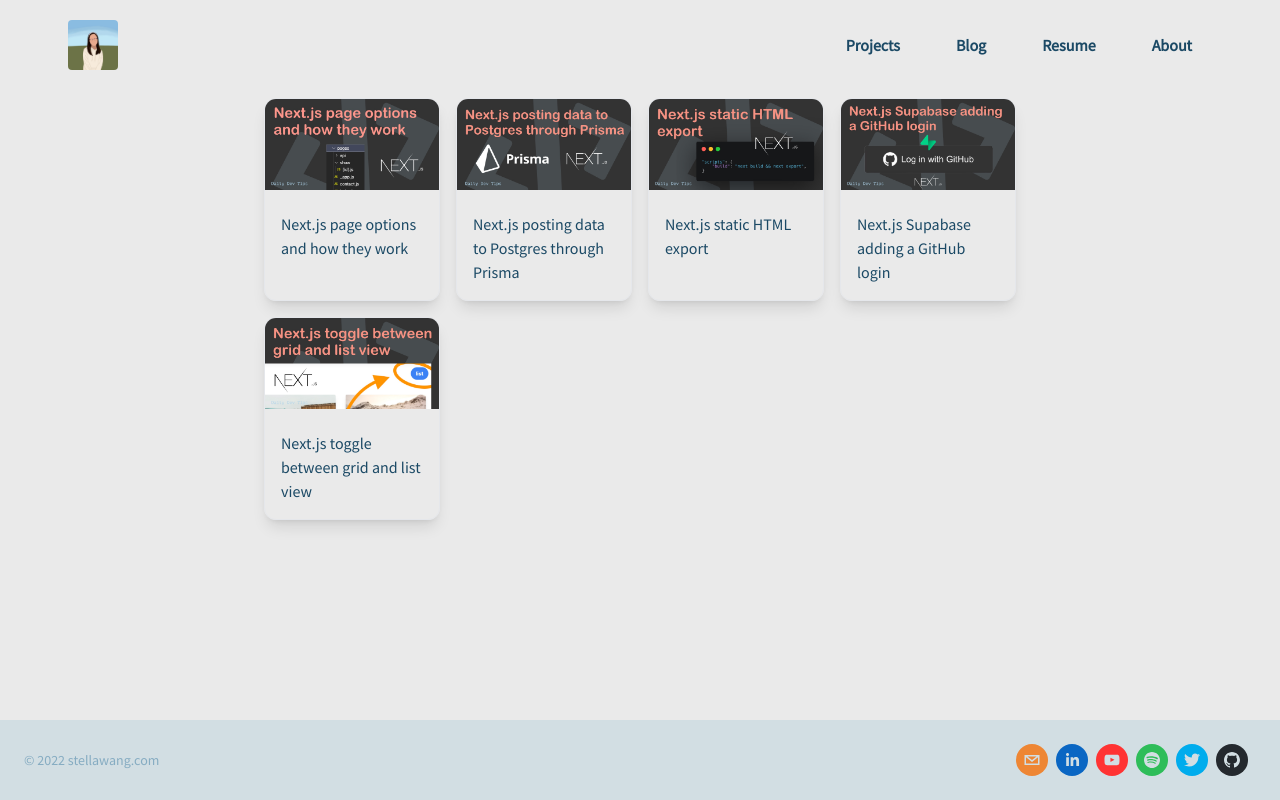
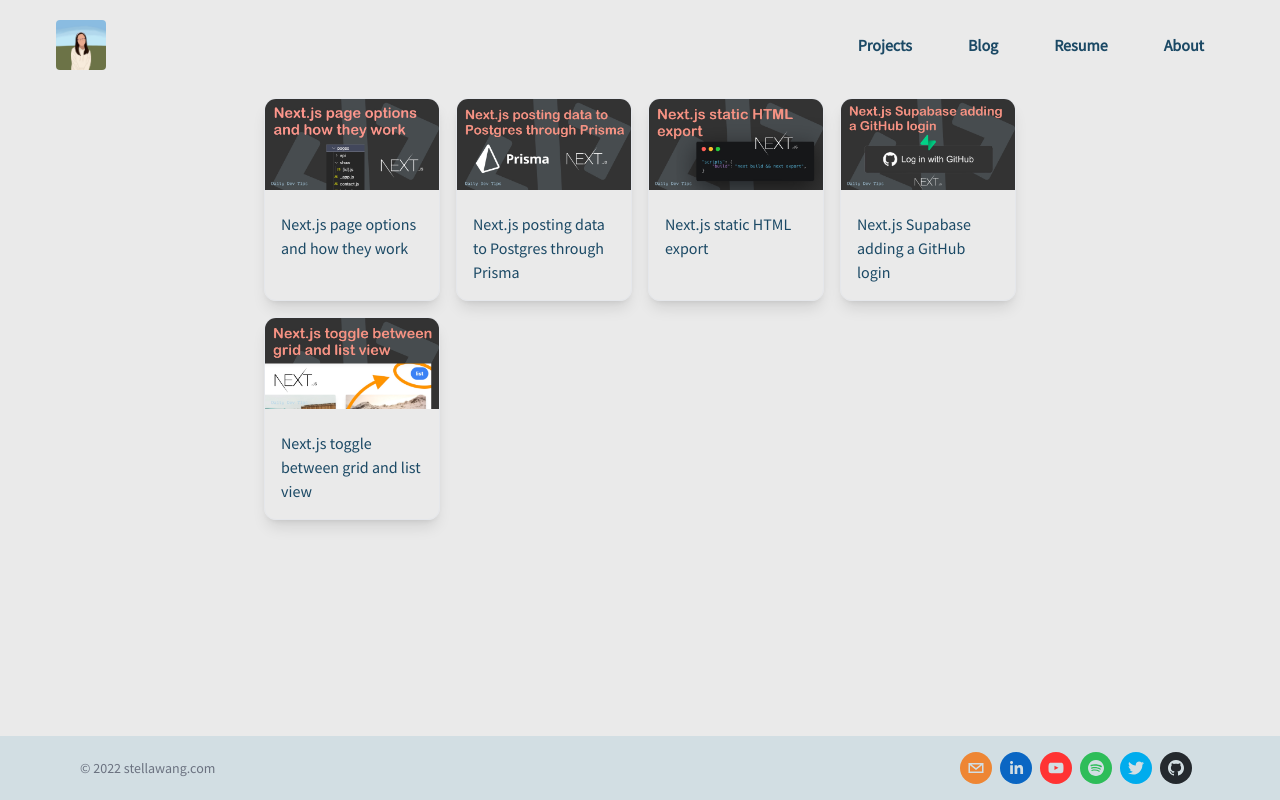
Before and after one commit to stellaw1/portfolio-site, a Next.js app: page / in a window 1280 px wide. Built offline with nearby package versions, Linux system fonts and the light colour scheme.

Commit message:
minor: lineup header and footer

```diff
--- a/components/Layout/Footer.js
+++ b/components/Layout/Footer.js
@@ -3,8 +3,8 @@ import { SocialIcon } from 'react-social-icons';
 export default function Footer() {
   return (
     <footer>
-        <div className="container mx-auto px-20 p-4 md:flex md:items-center md:justify-between md:p-6">
-            <span className="text-sm sm:text-center">&copy; 2022  stellawang.com</span>
+        <div className="container mx-auto px-20 p-4 md:flex md:items-center md:justify-between">
+            <span className="text-sm text-gray-500 sm:text-center">&copy; 2022  stellawang.com</span>
             <ul className="flex flex-wrap items-center mt-3 text-sm sm:mt-0">
                 <li>
                     <SocialIcon url="mailto:stellaw1@student.ubc.ca" className="mr-2 hover:scale-125" style={{ height: 32, width: 32}} bgColor="#ee8634"/>
--- a/components/Layout/Header.js
+++ b/components/Layout/Header.js
@@ -10,8 +10,8 @@ export default function Header () {
   };
 
   return (
-    <div className="container mx-auto px-12">
-      <nav className='flex items-center flex-wrap bg-inherit p-3 '>
+    <nav>
+        <div className="container mx-auto px-12 flex items-center flex-wrap p-3">
             <Link href='/'>
                 <a className='inline-flex items-center p-2 mr-4 '>
                     <Image
@@ -71,7 +71,7 @@ export default function Header () {
                 </Link>
             </div>
             </div>
+        </div>
     </nav>
-    </div>
   );
 };
```
Lines whose indentation alone changed are shown as unchanged.
